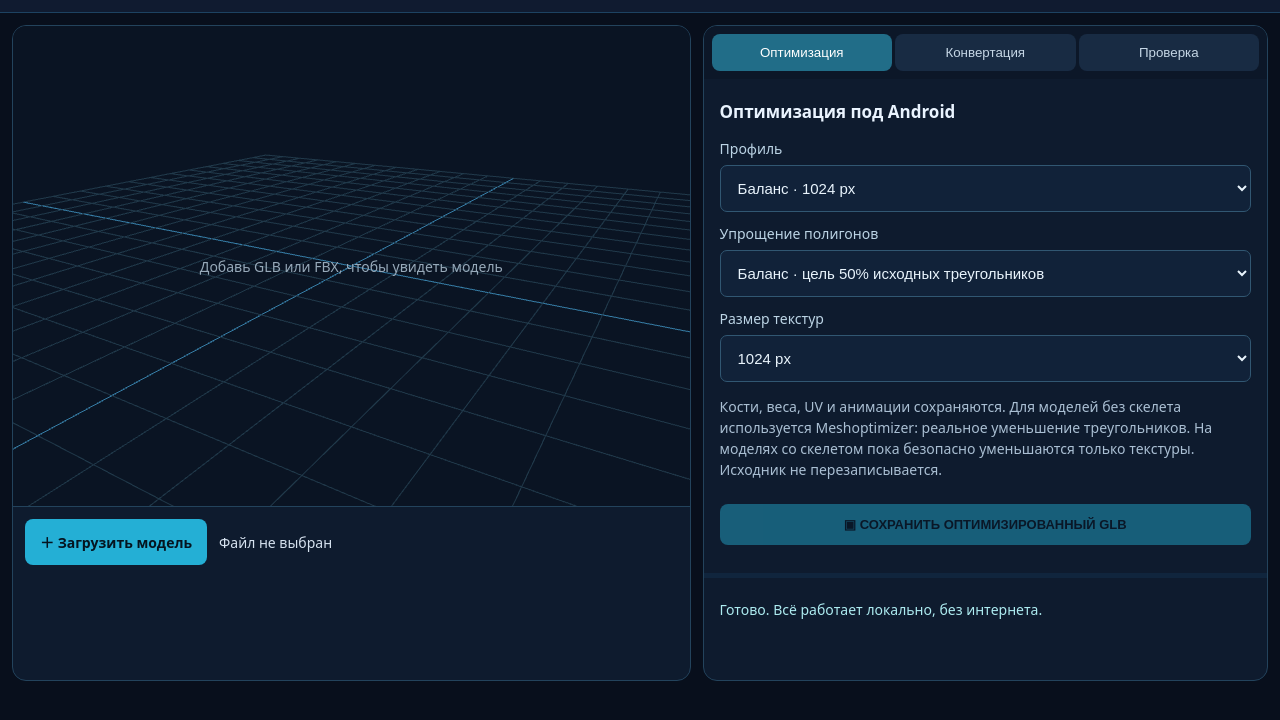
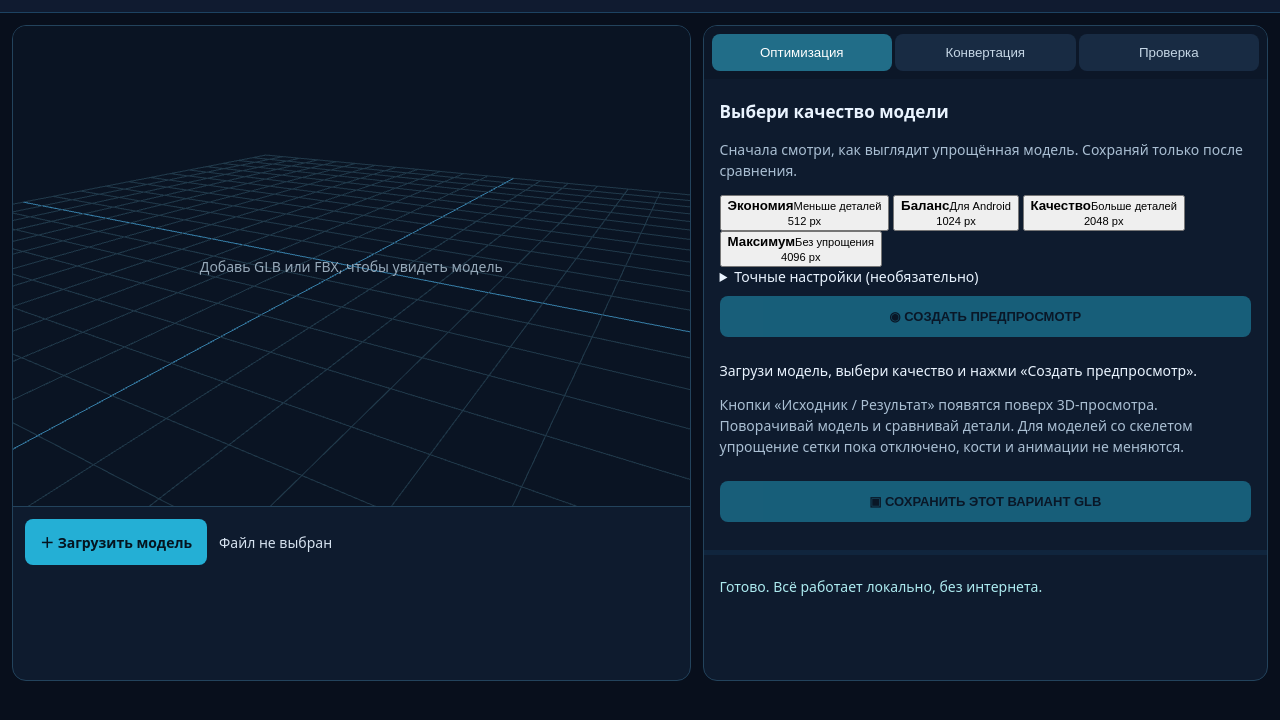
Before and after one commit to RayZenGreallyzzz/GLBFBXCONVERTER, a website built with Vite: page index.html in a window 1280 px wide. Shown: the part 42-762 px from the top of the page. Built offline with nearby package versions, Linux system fonts and the light colour scheme; what @capacitor/core would draw is missing.

Commit message:
ui: selectable quality presets, 3D before-after toggle, preview before save

```diff
--- a/index.html
+++ b/index.html
@@ -8,24 +8,45 @@
 <header><div class="logo">◆ <strong>PHOENIX <em>MODEL FORGE</em></strong></div><small>GLB · FBX · ANDROID · GODOT</small></header>
 <main>
 <section class="view">
-  <div id="viewport"><div id="empty">Добавь GLB или FBX, чтобы увидеть модель</div></div>
+  <div id="viewport">
+    <div id="empty">Добавь GLB или FBX, чтобы увидеть модель</div>
+    <div id="preview-switch" class="preview-switch" hidden>
+      <button type="button" id="view-original" class="active" aria-pressed="true">Исходник</button>
+      <button type="button" id="view-optimized" aria-pressed="false">Результат</button>
+    </div>
+    <div id="view-label" class="view-label" hidden>Исходная модель</div>
+  </div>
   <div class="viewbar"><label class="load">＋ Загрузить модель<input hidden id="model-file" type="file" accept=".glb,.fbx"></label><span id="filename">Файл не выбран</span></div>
   <div id="metrics" class="metrics"></div>
 </section>
 <section class="controls">
   <div class="tabs"><button data-tab="opt" class="active">Оптимизация</button><button data-tab="convert">Конвертация</button><button data-tab="check">Проверка</button></div>
   <section id="tab-opt" class="tab-panel">
-    <h2>Оптимизация под Android</h2>
-    <label>Профиль<select id="preset"><option value="mobile">Экономия · 512 px</option><option value="balanced" selected>Баланс · 1024 px</option><option value="high">Качество · 2048 px</option><option value="original">Максимум · 4096 px</option></select></label>
-    <label>Упрощение полигонов<select id="geometry">
-      <option value="0.22">Сильное · цель 22% исходных треугольников</option>
-      <option value="0.50" selected>Баланс · цель 50% исходных треугольников</option>
-      <option value="0.75">Бережно · цель 75% исходных треугольников</option>
-      <option value="none">Без упрощения геометрии</option>
-    </select></label>
-    <label>Размер текстур<select id="texture"><option value="512">512 px</option><option value="1024" selected>1024 px</option><option value="2048">2048 px</option><option value="4096">4096 px</option></select></label>
-    <p class="tip">Кости, веса, UV и анимации сохраняются. Для моделей без скелета используется Meshoptimizer: реальное уменьшение треугольников. На моделях со скелетом пока безопасно уменьшаются только текстуры. Исходник не перезаписывается.</p>
-    <button class="primary" id="opt-export" disabled>▣ СОХРАНИТЬ ОПТИМИЗИРОВАННЫЙ GLB</button>
+    <h2>Выбери качество модели</h2>
+    <p class="tip">Сначала смотри, как выглядит упрощённая модель. Сохраняй только после сравнения.</p>
+    <div class="quality-grid" role="group" aria-label="Уровень качества модели">
+      <button type="button" data-quality="mobile"><strong>Экономия</strong><small>Меньше деталей<br>512 px</small></button>
+      <button type="button" data-quality="balanced" class="active" aria-pressed="true"><strong>Баланс</strong><small>Для Android<br>1024 px</small></button>
+      <button type="button" data-quality="high"><strong>Качество</strong><small>Больше деталей<br>2048 px</small></button>
+      <button type="button" data-quality="original"><strong>Максимум</strong><small>Без упрощения<br>4096 px</small></button>
+    </div>
+    <select id="preset" hidden aria-label="Текущий профиль"><option value="mobile">mobile</option><option value="balanced" selected>balanced</option><option value="high">high</option><option value="original">original</option></select>
+    <details class="advanced">
+      <summary>Точные настройки (необязательно)</summary>
+      <label>Упрощение сетки<select id="geometry">
+        <option value="0.22">Сильное · цель 22%</option>
+        <option value="0.50" selected>Баланс · цель 50%</option>
+        <option value="0.75">Бережно · цель 75%</option>
+        <option value="none">Без упрощения</option>
+      </select></label>
+      <label>Размер текстуры<select id="texture"><option value="512">512 px</option><option value="1024" selected>1024 px</option><option value="2048">2048 px</option><option value="4096">4096 px</option></select></label>
+    </details>
+    <button class="primary" id="preview-opt" disabled>◉ СОЗДАТЬ ПРЕДПРОСМОТР</button>
+    <div class="compare-report" id="compare-report" aria-live="polite">
+      <p>Загрузи модель, выбери качество и нажми «Создать предпросмотр».</p>
+    </div>
+    <p class="tip">Кнопки «Исходник / Результат» появятся поверх 3D-просмотра. Поворачивай модель и сравнивай детали. Для моделей со скелетом упрощение сетки пока отключено, кости и анимации не меняются.</p>
+    <button class="primary save-btn" id="opt-export" disabled>▣ СОХРАНИТЬ ЭТОТ ВАРИАНТ GLB</button>
   </section>
   <section id="tab-convert" class="tab-panel hidden">
     <h2>Конвертация</h2>
```
